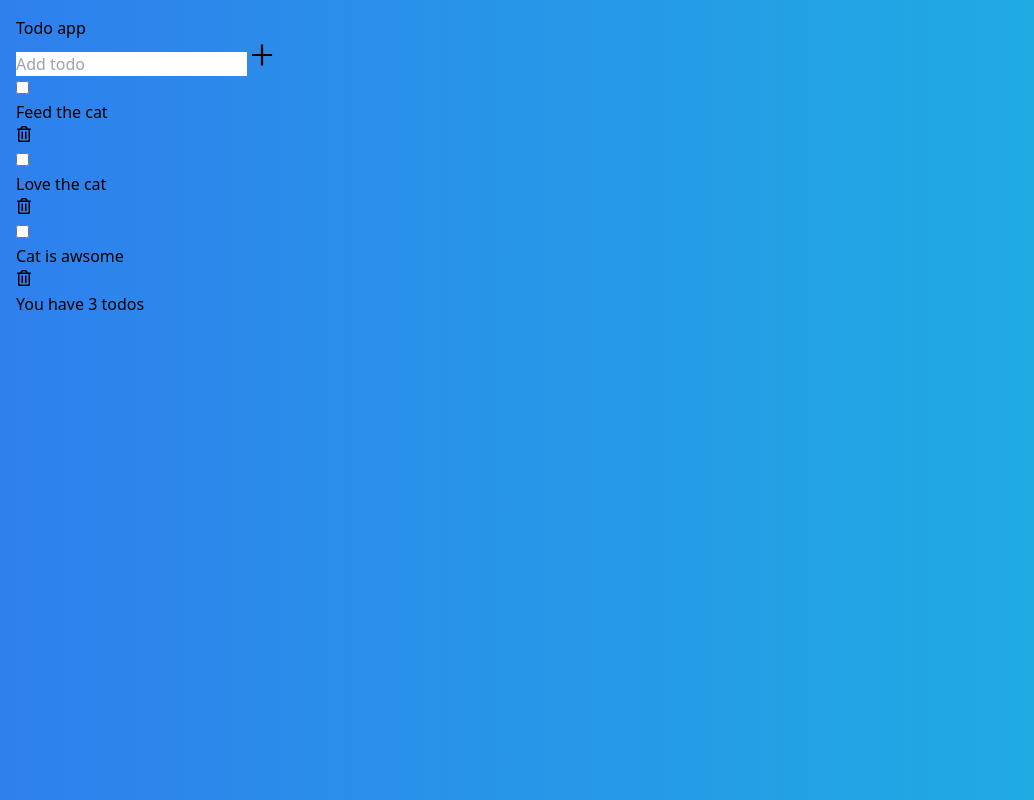
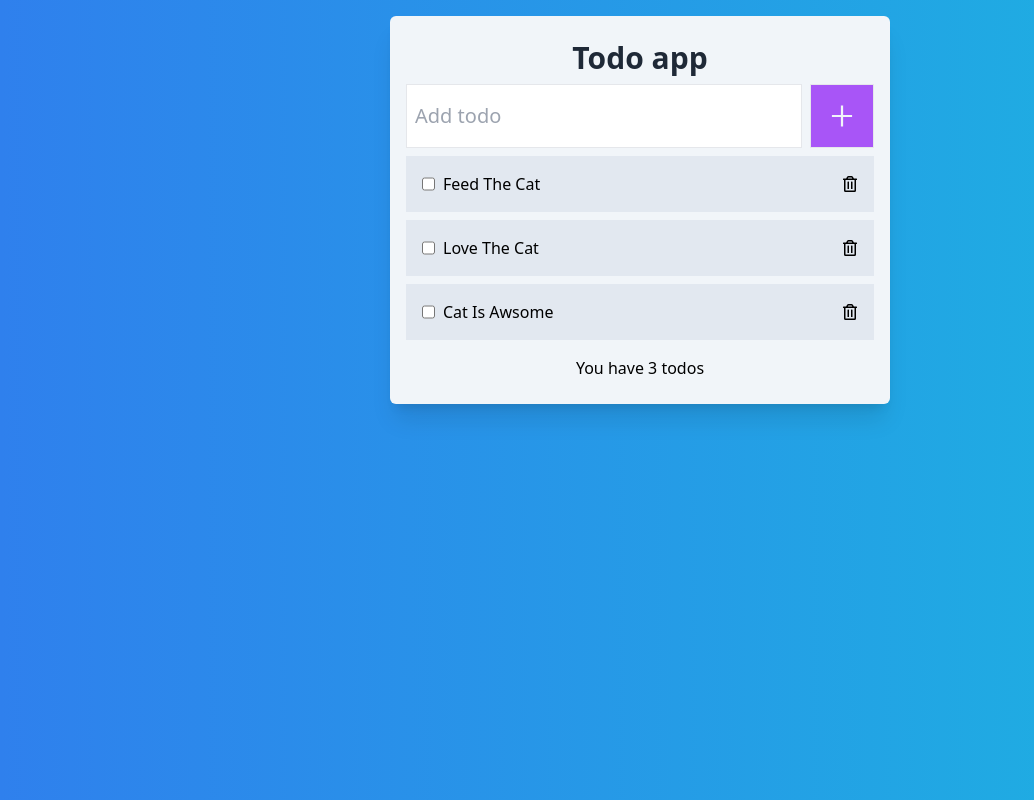
Before and after one commit to filiptrifunovic-mile/todo, a React (Vite) app: page / in a window 1280 px wide. Shown: the whole page, without its empty margins (0-1034 px from the left). Built offline with nearby package versions, Linux system fonts and the light colour scheme.

Commit message:
adding styles

```diff
--- a/src/App.jsx
+++ b/src/App.jsx
@@ -4,6 +4,12 @@
 
 const style = {
   bg: `h-screen w-screen p-4 bg-gradient-to-r from-[#2F80ED] to-[#1CB5E0]`,
+  container: `bg-slate-100 max-w-[500px] w-full m-auto rounded-md shadow-xl p-4`,
+  heading: `text-3xl font-bold text-center text-gray-800 p-2`,
+  form: `flex justify-between`,
+  input: `border p-2 w-full text-xl`,
+  button: `border p-4 ml-2 bg-purple-500 text-slate-100`,
+  count: `text-center p-2`,
 };
 
 function App() {
--- a/src/Todo.jsx
+++ b/src/Todo.jsx
@@ -1,7 +1,14 @@
 import React from "react";
 import { FaRegTrashAlt } from "react-icons/fa";
 
-const style = {};
+const style = {
+  li: `flex justify-between bg-slate-200 p-4 my-2 capitalize`,
+  liComplete: `flex justify-between bg-slate-400 p-4 my-2 capitalize`,
+  row: `flex`,
+  text: `ml-2 cursor-pointer`,
+  textComplete: `ml-2 cursor-pointer line-through`,
+  button: `cursor-pointer flex items-center`,
+};
 
 const Todo = ({ todo }) => {
   return (
```
